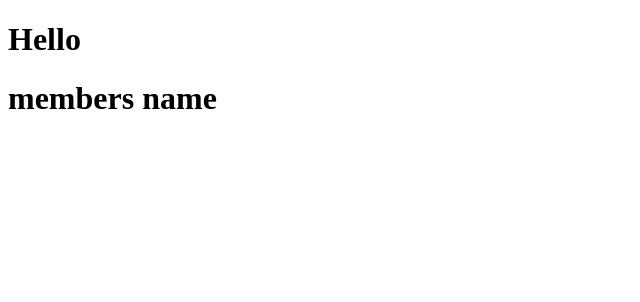
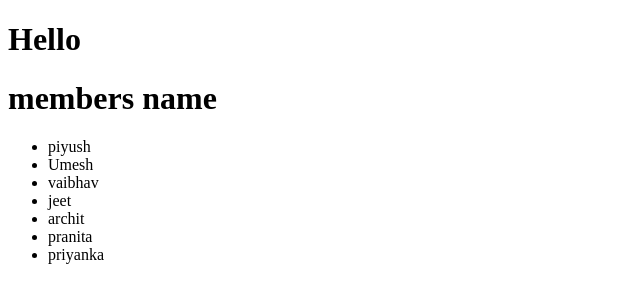
Before and after one commit to vaibhavpnirmal/reactclass, a plain HTML site: page index.html in a window 1280 px wide. Shown: the whole page, without its empty margins (0-640 px from the left). Drawn offline with Linux system fonts and the light colour scheme.

Commit message:
members added

```diff
--- a/index.html
+++ b/index.html
@@ -12,6 +12,15 @@
     <h1>Hello</h1>
 
     <h1>members name</h1>
+    <ul>
+        <li>piyush</li>
+        <li>Umesh</li>
+        <li>vaibhav</li>
+        <li>jeet</li>
+        <li>archit</li>
+        <li>pranita</li>
+        <li>priyanka</li>
+    </ul>
 </body>
 
 </html>
```
